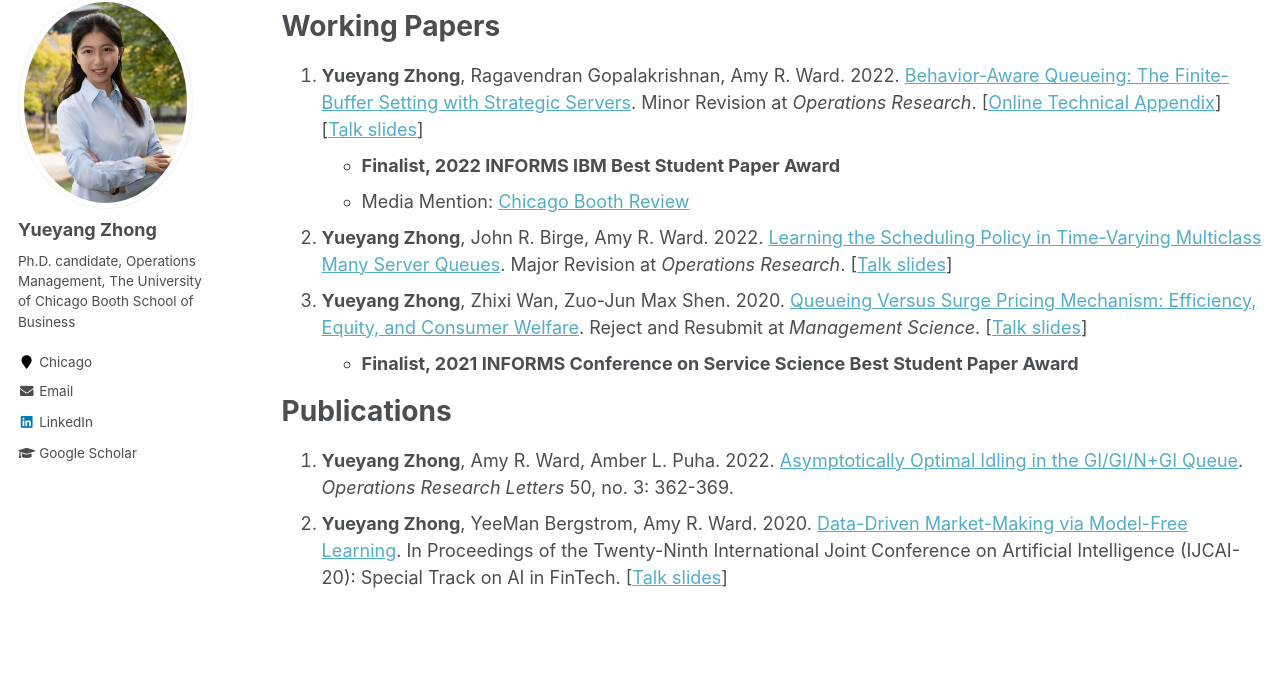
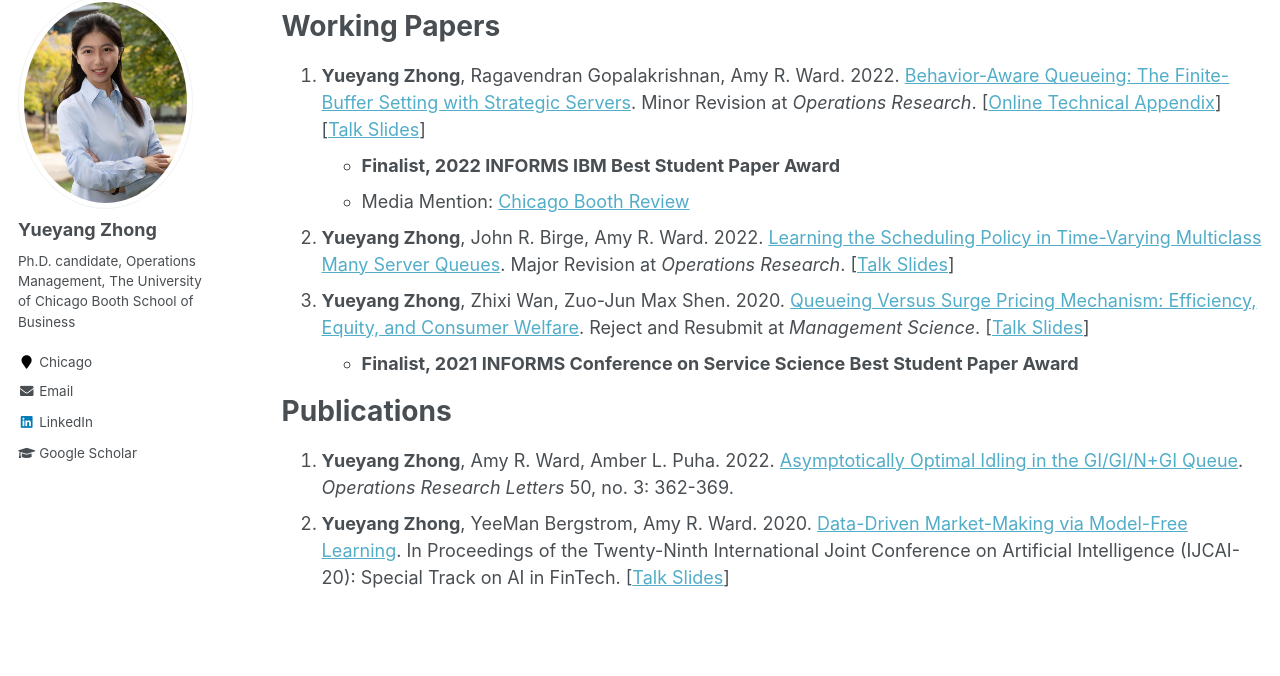
Before and after one commit to alicemengqi/site, a Jekyll site: the page built from _pages/publications.md, in a window 1280 px wide and 929 px high. Shown: the part 122-798 px from the top of the window. Built offline with Jekyll 4.4.1, drawn with Linux system fonts in a browser that asks for light colours.

```diff
--- a/_pages/publications.md
+++ b/_pages/publications.md
@@ -7,15 +7,15 @@ author_profile: true
 {% include base_path %}
 
 # Working Papers
-1. **Yueyang Zhong**, Ragavendran Gopalakrishnan, Amy R. Ward. 2022. [Behavior-Aware Queueing: The Finite-Buffer Setting with Strategic Servers](https://papers.ssrn.com/sol3/papers.cfm?abstract_id=3633435). Minor Revision at *Operations Research*. [[Online Technical Appendix](https://yzhong0.github.io/yueyangzhong/files/finitebuffer_strategicserver_technical_file.pdf)][[Talk slides](https://yzhong0.github.io/yueyangzhong/files/StrategicServers_slides.pdf)]
+1. **Yueyang Zhong**, Ragavendran Gopalakrishnan, Amy R. Ward. 2022. [Behavior-Aware Queueing: The Finite-Buffer Setting with Strategic Servers](https://papers.ssrn.com/sol3/papers.cfm?abstract_id=3633435). Minor Revision at *Operations Research*. [[Online Technical Appendix](https://yzhong0.github.io/yueyangzhong/files/finitebuffer_strategicserver_technical_file.pdf)][[Talk Slides](https://yzhong0.github.io/yueyangzhong/files/StrategicServers_slides.pdf)]
    - **Finalist, 2022 INFORMS IBM Best Student Paper Award**
    - Media Mention: [Chicago Booth Review](https://www.chicagobooth.edu/review/secrets-wait-loss)
-2. **Yueyang Zhong**, John R. Birge, Amy R. Ward. 2022. [Learning the Scheduling Policy in Time-Varying Multiclass Many Server Queues](https://papers.ssrn.com/sol3/papers.cfm?abstract_id=4090021). Major Revision at *Operations Research*. [[Talk slides](https://yzhong0.github.io/yueyangzhong/files/learn_to_schedule_slides.pdf)]
-3. **Yueyang Zhong**, Zhixi Wan, Zuo-Jun Max Shen. 2020. [Queueing Versus Surge Pricing Mechanism: Efficiency, Equity, and Consumer Welfare](https://papers.ssrn.com/sol3/papers.cfm?abstract_id=3699134). Reject and Resubmit at *Management Science*. [[Talk slides](https://yzhong0.github.io/yueyangzhong/files/rideshare_slides.pdf)]
+2. **Yueyang Zhong**, John R. Birge, Amy R. Ward. 2022. [Learning the Scheduling Policy in Time-Varying Multiclass Many Server Queues](https://papers.ssrn.com/sol3/papers.cfm?abstract_id=4090021). Major Revision at *Operations Research*. [[Talk Slides](https://yzhong0.github.io/yueyangzhong/files/learn_to_schedule_slides.pdf)]
+3. **Yueyang Zhong**, Zhixi Wan, Zuo-Jun Max Shen. 2020. [Queueing Versus Surge Pricing Mechanism: Efficiency, Equity, and Consumer Welfare](https://papers.ssrn.com/sol3/papers.cfm?abstract_id=3699134). Reject and Resubmit at *Management Science*. [[Talk Slides](https://yzhong0.github.io/yueyangzhong/files/rideshare_slides.pdf)]
    - **Finalist, 2021 INFORMS Conference on Service Science Best Student Paper Award**
 
 
 
 # Publications
 1. **Yueyang Zhong**, Amy R. Ward, Amber L. Puha. 2022. [Asymptotically Optimal Idling in the GI/GI/N+GI Queue](https://www.sciencedirect.com/science/article/pii/S0167637722000530). *Operations Research Letters* 50, no. 3: 362-369.
-2. **Yueyang Zhong**, YeeMan Bergstrom, Amy R. Ward. 2020. [Data-Driven Market-Making via Model-Free Learning](https://www.ijcai.org/Proceedings/2020/0615.pdf). In Proceedings of the Twenty-Ninth International Joint Conference on Artificial Intelligence (IJCAI-20): Special Track on AI in FinTech. [[Talk slides](https://yzhong0.github.io/yueyangzhong/files/LOB_slides.pdf)]
+2. **Yueyang Zhong**, YeeMan Bergstrom, Amy R. Ward. 2020. [Data-Driven Market-Making via Model-Free Learning](https://www.ijcai.org/Proceedings/2020/0615.pdf). In Proceedings of the Twenty-Ninth International Joint Conference on Artificial Intelligence (IJCAI-20): Special Track on AI in FinTech. [[Talk Slides](https://yzhong0.github.io/yueyangzhong/files/LOB_slides.pdf)]
```
